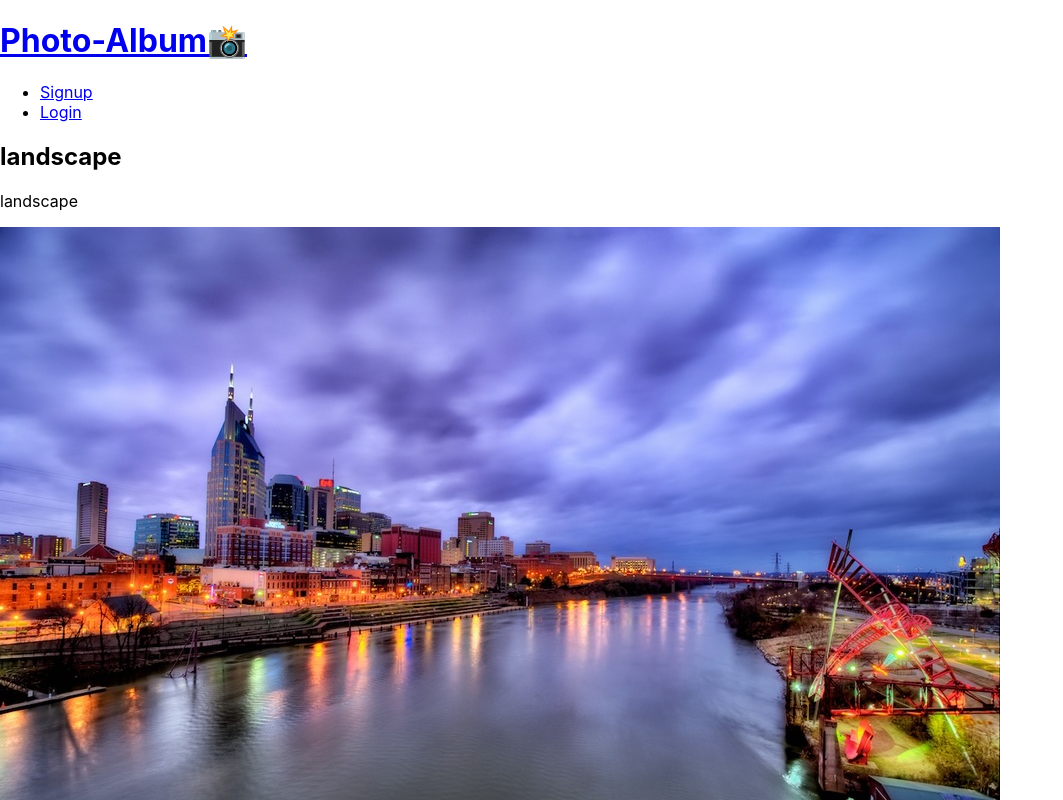
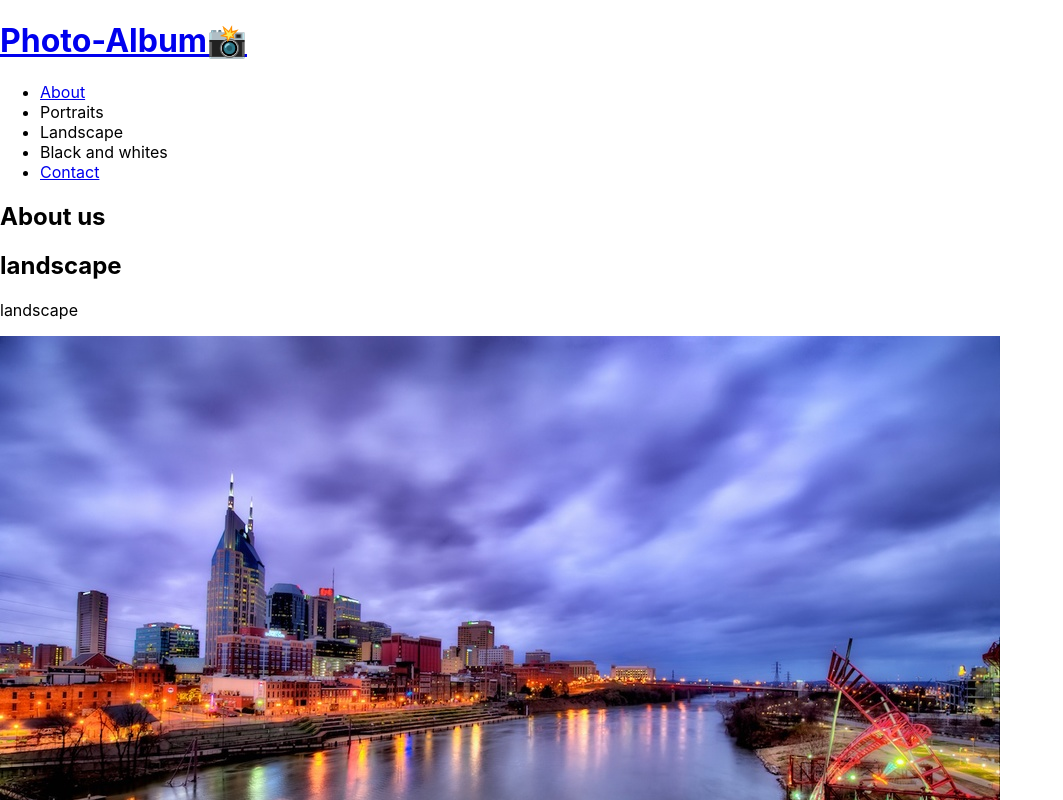
Before and after one commit to jojoford/Project3, a React (Create React App) app in the folder client/: page / in a window 1280 px wide. Shown: the top 800 px of the page, without its empty margins (0-1063 px from the left). Built offline with nearby package versions, Linux system fonts and the light colour scheme.

Commit message:
updated my nav page to fit hwhat alyse is doing. updated app.js file. added contact component file

```diff
--- a/client/src/App.js
+++ b/client/src/App.js
@@ -1,13 +1,14 @@
-import React from 'react';
-import { BrowserRouter as Router, Route, Switch } from "react-router-dom";
+import React, { useState } from 'react';
+// import { BrowserRouter as Router, Route, Switch } from "react-router-dom";
 import { ApolloProvider } from '@apollo/react-hooks';
 import  ApolloClient  from 'apollo-boost';
 
 import Nav from './components/Nav';
-import Login from './pages/Login';
+// import Login from './pages/Login';
 // import Signup from './pages/Signup';
 import About from './components/About';
 import Carousel from './components/Carousel';
+// import ContactForm from './components/Contact';
 
 const client = new ApolloClient({
   request: (operation) => {
@@ -22,20 +23,45 @@ const client = new ApolloClient({
 })
 
 function App() {
+  const [contactSelected, setContactSelected] = useState(false);
+
+  const [categories] = useState([
+    {
+      name: 'portraits'
+    },
+    {
+      name: 'landscape'
+    },
+    {
+      name: 'black and whites'
+    },
+  ])
+
+  const [currentCategory, setCurrentCategory] = useState(categories[0]);
+
   return (
   <ApolloProvider client={client}>
-    <Router>
+
   <div>
-    <Nav />
-    <Switch>
-      <Route exact path="/login" component={Login} />
+    <Nav categories={categories}
+    setCurrentCategory={setCurrentCategory}
+    currentCategory={currentCategory}
+    contactSelected={contactSelected}
+    setContactSelected={setContactSelected}
+    />
+    <main>
+
+
+      {/* <Route exact path="/login" component={Login} /> */}
       {/* <Route exact path="/signup" component={Signup} /> */}
-      <Route exact path="/about" component={About} />
-    </Switch>
+  <About></About>
+      {/* <Route exact path="/contact" component={ContactForm} /> */}
+
       <Carousel></Carousel>
       {/* <About></About> */}
+      </main>
   </div>
-  </Router>
+
  </ApolloProvider>
 );
 }
--- /dev/null
+++ b/client/src/components/Contact/index.js
@@ -0,0 +1,6 @@
+// import React, { useState } from 'react';
+// import { validateEmail } from '../../utils/helpers';
+
+
+
+// add contact form here
--- a/client/src/components/Nav/index.js
+++ b/client/src/components/Nav/index.js
@@ -1,84 +1,75 @@
 import React from "react";
-import Auth from "../../utils/auth";
-import { Link } from "react-router-dom";
+// import Auth from "../../utils/auth";
+// import { Link } from "react-router-dom";
+import { capitalizeFirstLetter } from '../../utils/helpers';
 
-function Nav() {
+function Nav(props) {
 
-  function showNavigation() {
-    if (Auth.loggedIn()) {
+  const {
+    categories = [],
+    setCurrentCategory,
+    // currentCategory,
+    // contactSelected,
+    setContactSelected
+  } = props;
+
+
     return (
+      <header>
+    <h1>
+      <a href="/">
+        Photo-Album📸
+      </a>
+    </h1>
+    <nav>
       <ul className="flex-row">
         <li>
-            <Link to="/about">
+          <a href="#about" onClick={() => setContactSelected(false)}>
             About
-            </Link>
+          </a>
         </li>
 
-          <li>
-            <Link to="/portraits">
-            Portraits
-            </Link>
+        {categories.map((category) => (
+          <li><span onClick={() => {
+            setCurrentCategory(category);
+            setContactSelected(false);
+          }}
+          >{capitalizeFirstLetter(category.name)}
+            </span>
           </li>
-
-          <li>
-            <Link to="/blackandwhites">
-              Black and Whites
-            </Link>
-          </li>
-
-          <li>
-            <Link to="/landscapes">
-              Landscapes
-            </Link>
-          </li>
+        ))}
 
         <li className="mx-1">
-            <Link to="/contact">
+            <a href="/contact" onClick={() => setContactSelected(true)}>
               Contact
-            </Link>
-          </li>
-          <li className="mx-1">
-            {/* this is not using the Link component to logout or user and then refresh the application to the start */}
-            <a href="/" onClick={() => Auth.logout()}>
-              Logout
             </a>
           </li>
            </ul>
-      );
-    } else {
-      return (
-        <ul className="flex-row">
-          <li className="mx-1">
-            <Link to="/signup">
-              Signup
-            </Link>
-          </li>
-          <li className="mx-1">
-            <Link to="/login">
-              Login
-            </Link>
-          </li>
-        </ul>
-      );
-    }
-  }
-
-  return (
-    <header className="flex-row px-1">
-      <h1>
-        <Link to="/">
-          Photo-Album📸
-        </Link>
-      </h1>
-
-      <nav>
-        {showNavigation()}
     </nav>
     </header>
  );
 }
+export default Nav;
 
-export default Nav;
+        // { <li>
+        //   <Link to="/portraits">
+        //   Portraits
+        //   </Link>
+        // </li>
+
+        // <li>
+        //   <Link to="/blackandwhites">
+        //     Black and Whites
+        //   </Link>
+        // </li>
+
+        // <li>
+        //   <Link to="/landscapes">
+        //     Landscapes
+        //   </Link>
+        // </li> }
+
+
 
 /*import React from 'react';
 import { Link } from "react-router-dom";
```
Lines whose indentation alone changed are shown as unchanged.
